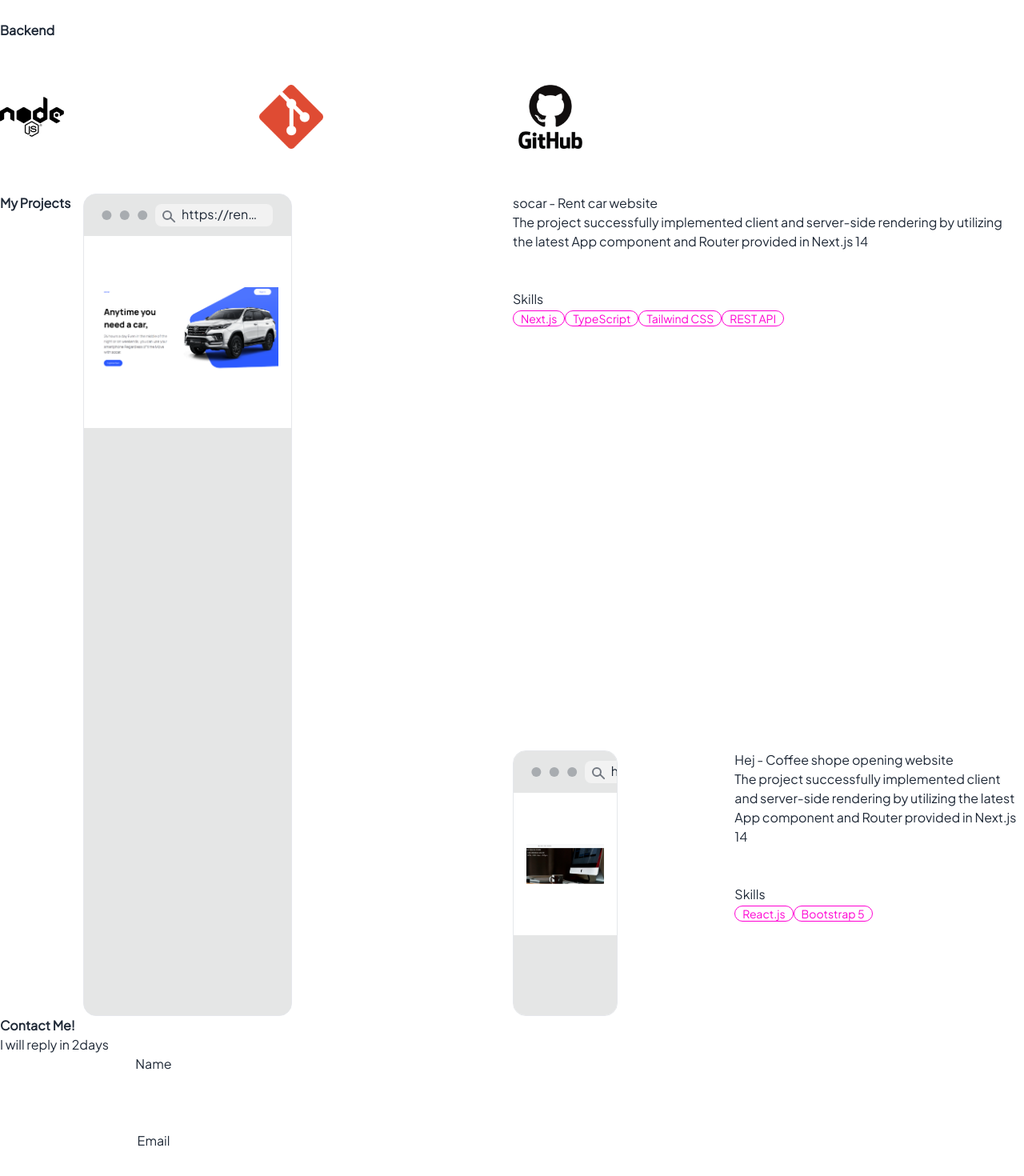
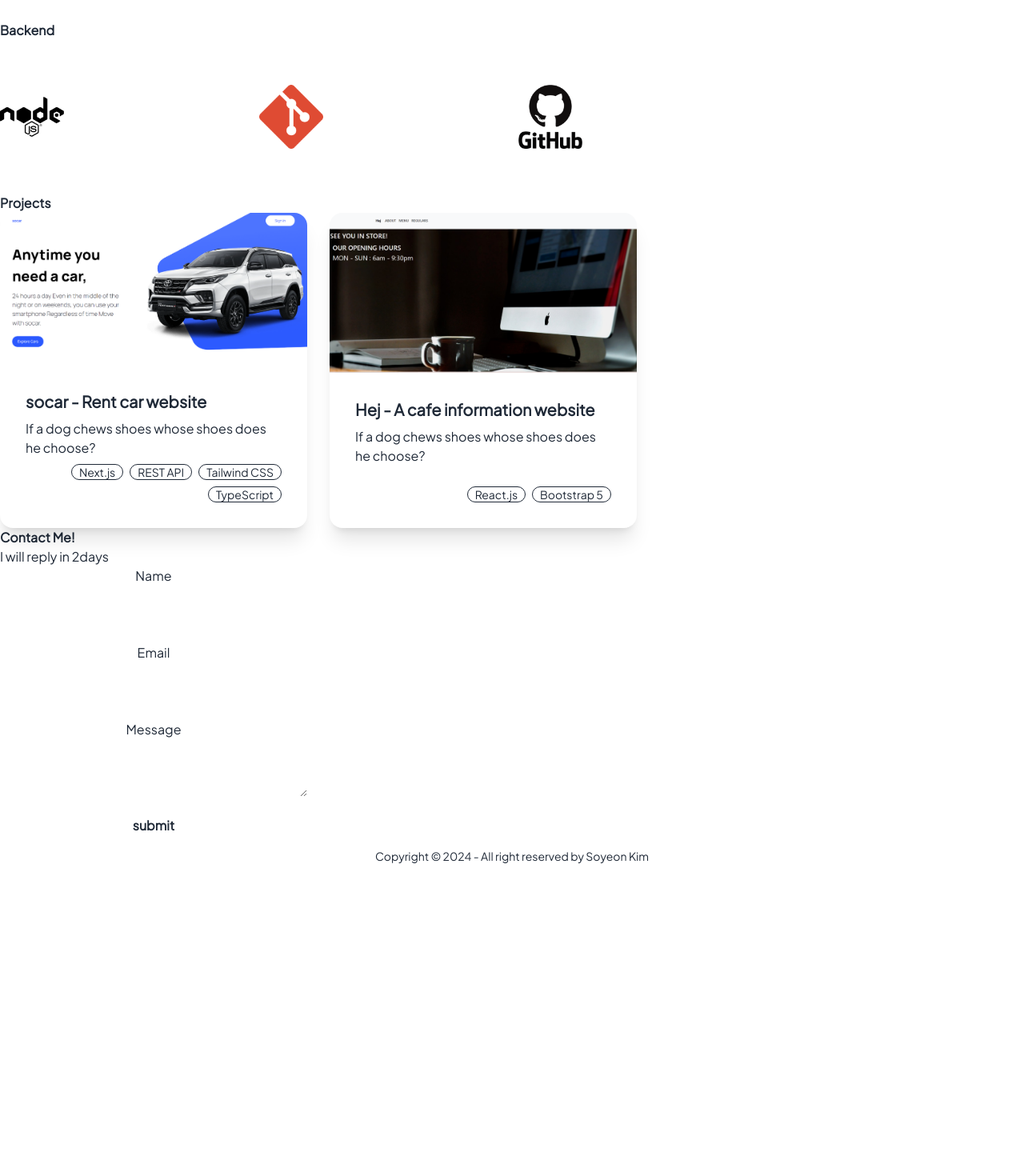
Before and after one commit to Soylatte/portfolio-new, a React (Create React App) app: page /contact in a window 1280 px wide. Shown: the part 1286-2756 px from the top of the page at 80% size. After the commit the page ends 2382 px from the top, so only its background shows below. Built offline with nearby package versions, Linux system fonts and the light colour scheme; grey boxes are pictures that could not be loaded.

Commit message:
add via upload

```diff
--- a/src/App.js
+++ b/src/App.js
@@ -16,7 +16,6 @@ function App() {
   return (
     <div className="App bg-#CAEDFF">
       <Router>
-      {isSelected && <motion.div layoutId="underline" />}
       <Navbar/>
       <Routes>
         <Route path='/' />
@@ -24,13 +23,20 @@ function App() {
         <Route path='/projects'/>
         <Route path='/contact'/>
       </Routes>
+      <motion.div
+    className="box"
+    animate={{ y: 100 }}
+    transition={{ type: "spring" }}
+  >
       <Hero />
+      </motion.div>
       <Skills />
       <Projects />
       <Contact />
       <Footer />
       </Router>
       </div>
+
   );
 }
 
--- a/src/components/hero.jsx
+++ b/src/components/hero.jsx
@@ -1,5 +1,5 @@
 import React from "react";
-import { motion } from "framer-motion";
+
 const Hero = () => {
   const handleOpenNewTab = (url) => {
     window.open(url,"_blank","noopener, noreferrer");
@@ -16,9 +16,6 @@ const Hero = () => {
               I am excited to work in a team and apply my expertise to improve user experience and convey information effectively.
             </p>
             <button className="btn btn-custom bg-red-200 border-red-300 hover:bg-red-300 hover:border-red-200" onClick={() => handleOpenNewTab("https://github.com/Soylatte")}>GitHub</button>
-            <button className="btn btn-custom bg-red-200 border-red-300 hover:bg-red-300 hover:border-red-200" onClick={() => handleOpenNewTab("http://linkedin.com/in/soyeon-kim-4aa971209")}>
-              Linkedin
-            </button>
           </div>
         </div>
       </div>
--- a/src/components/navbar.jsx
+++ b/src/components/navbar.jsx
@@ -4,11 +4,10 @@ import { Link } from "react-router-dom";
 const Navbar = () => {
 
     return(
-
         <header className="bg-white rounded-box">
             <nav className="navbar bg-white">
                 <Link to='/' className="btn btn-ghost text-xl">Soyeon Kim</Link>
-                <div className="space-between gap-5" >
+                <div className="space-between gap-5 font-bold" >
                 <Link to='/skills'>Skills</Link>
                 <Link to='/projects'>Projects</Link>
                 <Link to='/contact'>Contact</Link>
--- a/src/components/project.jsx
+++ b/src/components/project.jsx
@@ -2,47 +2,40 @@ import React from "react";
 
 const Projects = () => {
     return (
-        <div className="grid grid-rows-3 grid-flow-col gap-4">
-        <span className="font-bold">My Projects</span>
-        <div className="mockup-browser border bg-base-300 w-1/2 row-span-3">
-  <div className="mockup-browser-toolbar">
-    <div className="input">https://rent-car-app-flame.vercel.app/</div>
+      <>
+      <span className="font-bold">Projects</span>
+      <div className='flex flex-nowrap gap-7'>
+      <div className="card w-96 bg-base-100 shadow-xl">
+      <figure><img src={process.env.PUBLIC_URL+'./assets/socar.preview.png'} alt='socar' /></figure>
+      <div className="card-body">
+        <h2 className="card-title">
+          socar - Rent car website
+        </h2>
+        <p>If a dog chews shoes whose shoes does he choose?</p>
+        <div className="card-actions justify-end">
+          <div className="badge badge-outline">Next.js</div>
+          <div className="badge badge-outline">REST API</div>
+          <div className="badge badge-outline">Tailwind CSS</div>
+          <div className="badge badge-outline">TypeScript</div>
+        </div>
+      </div>
+    </div>
+
+<div className="card w-96 bg-base-100 shadow-xl">
+<figure><img src={process.env.PUBLIC_URL+'./assets/Hej.preview.png'} alt='hej' /></figure>
+<div className="card-body">
+  <h2 className="card-title">
+    Hej - A cafe information website
+  </h2>
+  <p>If a dog chews shoes whose shoes does he choose?</p>
+  <div className="card-actions justify-end">
+    <div className="badge badge-outline">React.js</div>
+    <div className="badge badge-outline">Bootstrap 5</div>
   </div>
-  <div className="flex px-4 py-16 bg-white w-50 justify-items-center">
-    <img src={process.env.PUBLIC_URL+'./assets/socar.preview.png'}/>
-    </div>
-</div>
-<div className="justify-end row-span-2 items-center">
-    <span>socar - Rent car website</span>
-    <p>The project successfully implemented client and server-side rendering by utilizing the latest App component and Router provided in Next.js 14</p>
-    <br/>
-    <br/>
-    <h1 className="col-span-2">Skills</h1>
-    <div className="badge badge-secondary  badge-outline">Next.js</div>
-    <div className="badge badge-secondary  badge-outline">TypeScript</div>
-    <div className="badge badge-secondary  badge-outline">Tailwind CSS</div>
-    <div className="badge badge-secondary  badge-outline">REST API</div>
-</div>
-<div className="grid grid-rows-3 grid-flow-col gap-4">
-        <div className="mockup-browser border bg-base-300 w-1/2 row-span-3">
-  <div className="mockup-browser-toolbar">
-    <div className="input">https://splendid-khapse-209576.netlify.app/</div>
-  </div>
-  <div className="flex px-4 py-16 bg-white w-50 justify-items-center">
-    <img src={process.env.PUBLIC_URL+'./assets/Hej.preview.png'}/>
-    </div>
-</div>
-<div className="justify-end row-span-2 items-center gap-4">
-    <span>Hej - Coffee shope opening website</span>
-    <p>The project successfully implemented client and server-side rendering by utilizing the latest App component and Router provided in Next.js 14</p>
-    <br/>
-    <br/>
-    <h1 className="col-span-2">Skills</h1>
-    <div className="badge badge-secondary  badge-outline">React.js</div>
-    <div className="badge badge-secondary  badge-outline">Bootstrap 5</div>
 </div>
 </div>
 </div>
+</>
     )
 }
 
```
